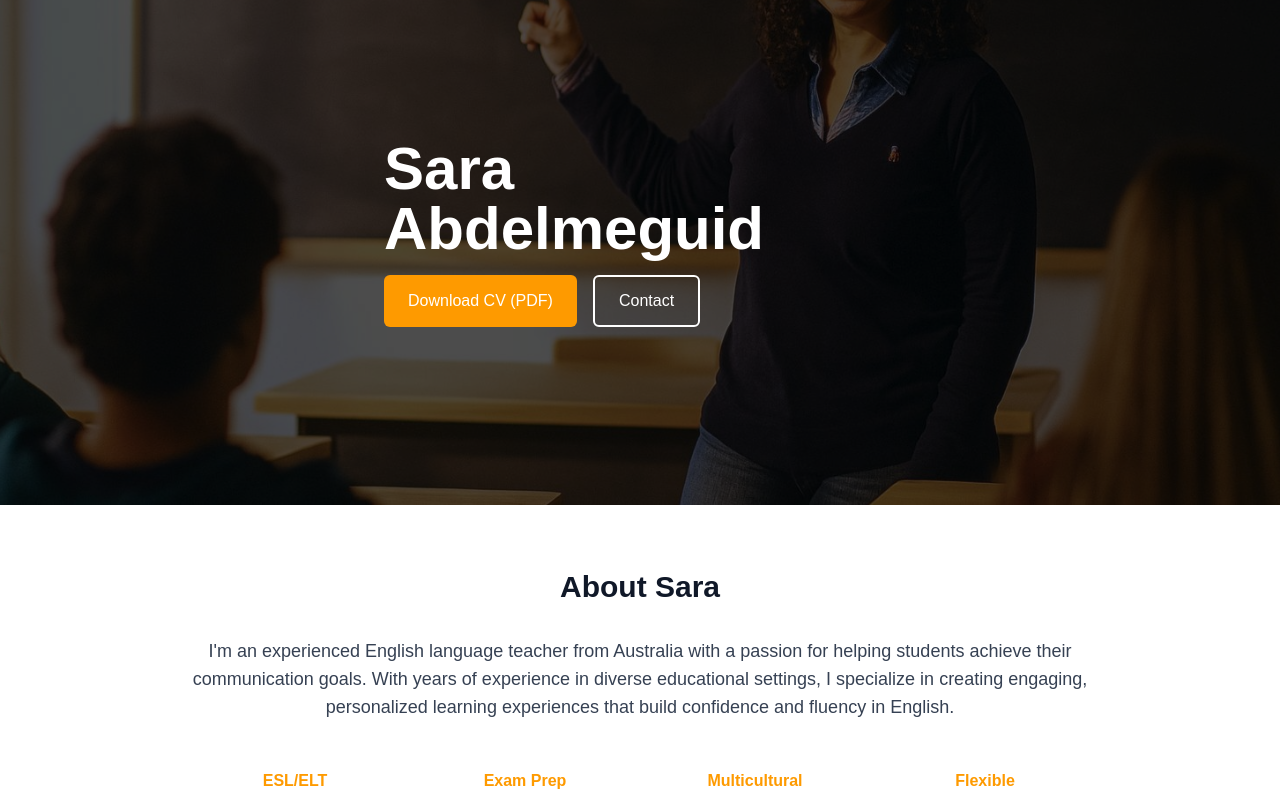
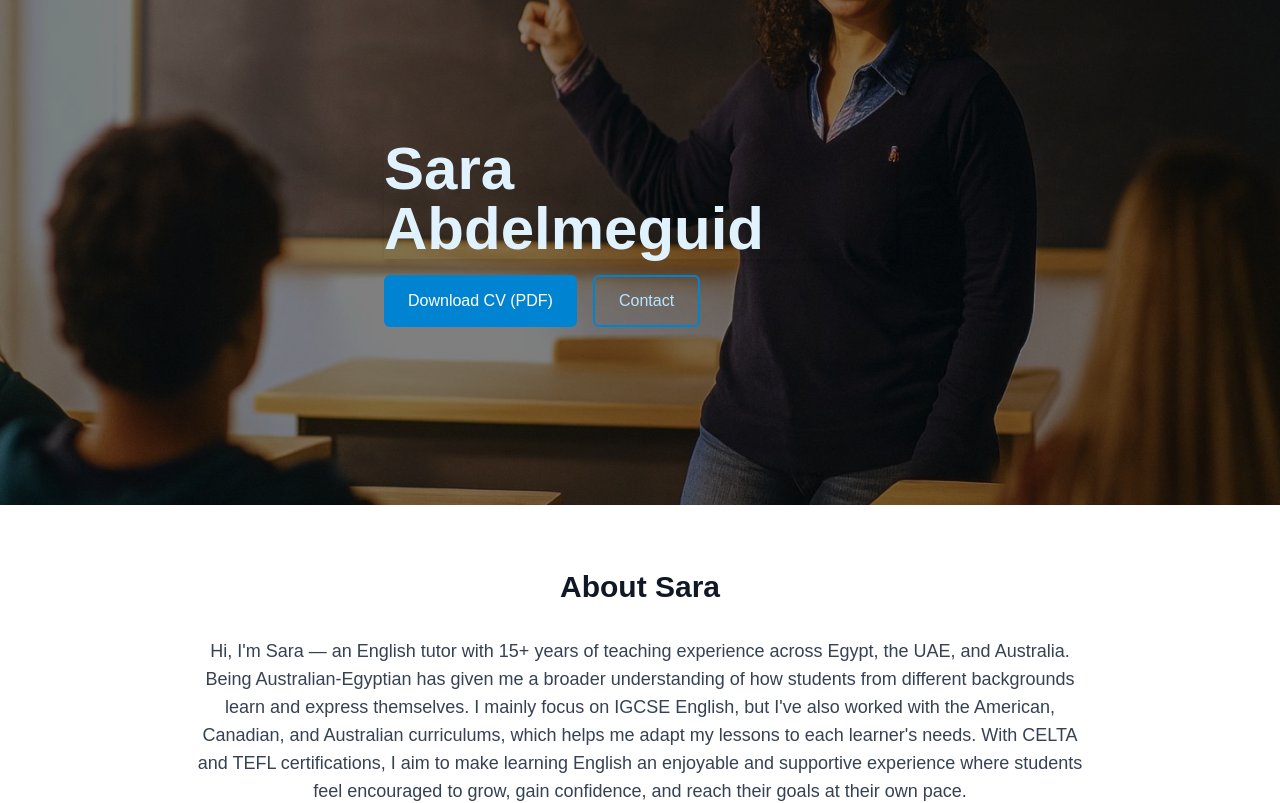
Before and after one commit to ab-clients/Sara_teacher, a Next.js app: page / in a window 1280 px wide. Shown: the part 360-1163 px from the top of the page. Built offline with nearby package versions, Linux system fonts and the light colour scheme.

Commit message:
About Sara

```diff
--- a/src/app/components/About.tsx
+++ b/src/app/components/About.tsx
@@ -14,15 +14,22 @@ export default function About() {
         </h2>
         <div className="max-w-4xl mx-auto">
           <p className="text-lg text-gray-700 mb-8 text-center">
-            I&apos;m an experienced English language teacher from Australia with
-            a passion for helping students achieve their communication goals.
-            With years of experience in diverse educational settings, I
-            specialize in creating engaging, personalized learning experiences
-            that build confidence and fluency in English.
+            Hi, I&apos;m Sara — an English tutor with 15+ years of teaching
+            experience across Egypt, the UAE, and Australia. Being
+            Australian-Egyptian has given me a broader understanding of how
+            students from different backgrounds learn and express themselves. I
+            mainly focus on IGCSE English, but I&apos;ve also worked with the
+            American, Canadian, and Australian curriculums, which helps me adapt
+            my lessons to each learner&apos;s needs. With CELTA and TEFL
+            certifications, I aim to make learning English an enjoyable and
+            supportive experience where students feel encouraged to grow, gain
+            confidence, and reach their goals at their own pace.
           </p>
           <div className="grid grid-cols-2 md:grid-cols-4 gap-6 text-center">
             <div className="p-4">
-              <div className="text-amber-500 font-semibold mb-2">ESL/ELT</div>
+              <div className="text-amber-500 font-semibold mb-2">
+                CELTA/TEFL
+              </div>
               <div className="text-sm text-gray-600">Expert instruction</div>
             </div>
             <div className="p-4">
--- a/src/app/components/Hero.tsx
+++ b/src/app/components/Hero.tsx
@@ -16,7 +16,7 @@ export default function Hero() {
 
       {/* Dark overlay to improve text contrast; pointer-events-none keeps it non-interactive */}
       <div
-        className="absolute inset-0 bg-black/70 pointer-events-none"
+        className="absolute inset-0 bg-black/50 pointer-events-none"
         aria-hidden="true"
       ></div>
 
@@ -24,7 +24,7 @@ export default function Hero() {
         <div className="max-w-lg">
           <h1
             id="hero-heading"
-            className="text-4xl sm:text-5xl lg:text-6xl font-bold text-white mb-4"
+            className="text-4xl sm:text-5xl lg:text-6xl font-bold text-sky-100 mb-4 shadow-md"
           >
             Sara Abdelmeguid
           </h1>
@@ -32,13 +32,13 @@ export default function Hero() {
           <div className="flex flex-col sm:flex-row gap-4">
             <a
               href="/sara-abdelmeguid-resume.pdf"
-              className="inline-flex items-center justify-center px-6 py-3 bg-amber-500 text-white font-medium rounded-md hover:bg-amber-600 transition-colors focus:outline-none focus:ring-2 focus:ring-white"
+              className="inline-flex items-center justify-center px-6 py-3 bg-sky-600 text-white font-medium rounded-md hover:bg-amber-600 transition-colors focus:outline-none focus:ring-2 focus:ring-white"
             >
               Download CV (PDF)
             </a>
             <a
               href="#contact"
-              className="inline-flex items-center justify-center px-6 py-3 border-2 border-white text-white font-medium rounded-md hover:bg-white hover:text-gray-900 transition-colors focus:outline-none focus:ring-2 focus:ring-amber-500"
+              className="inline-flex items-center justify-center px-6 py-3 border-2 border-sky-600 text-sky-200 font-medium rounded-md hover:bg-white hover:text-gray-900 transition-colors focus:outline-none focus:ring-2 focus:ring-amber-500"
             >
               Contact
             </a>
```
